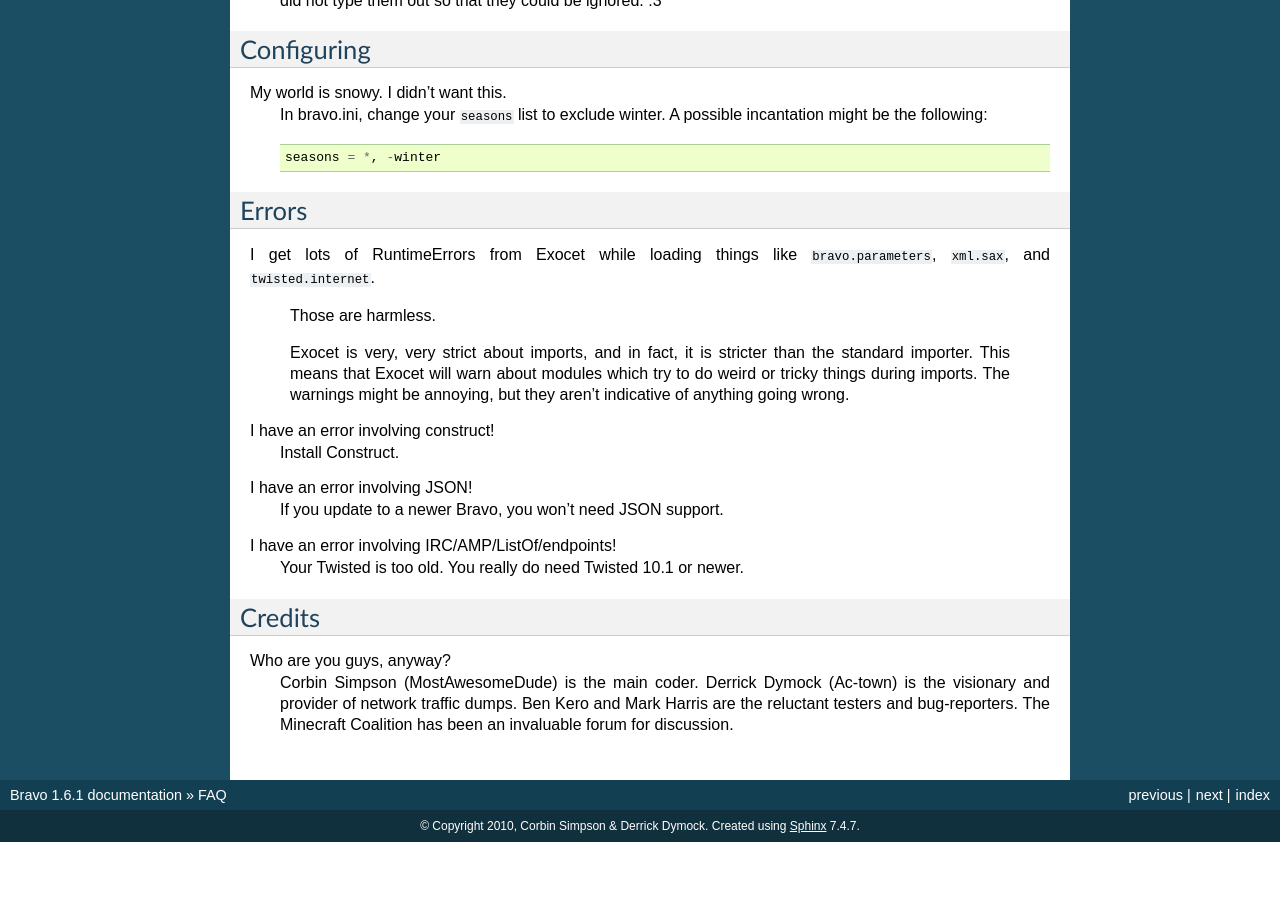
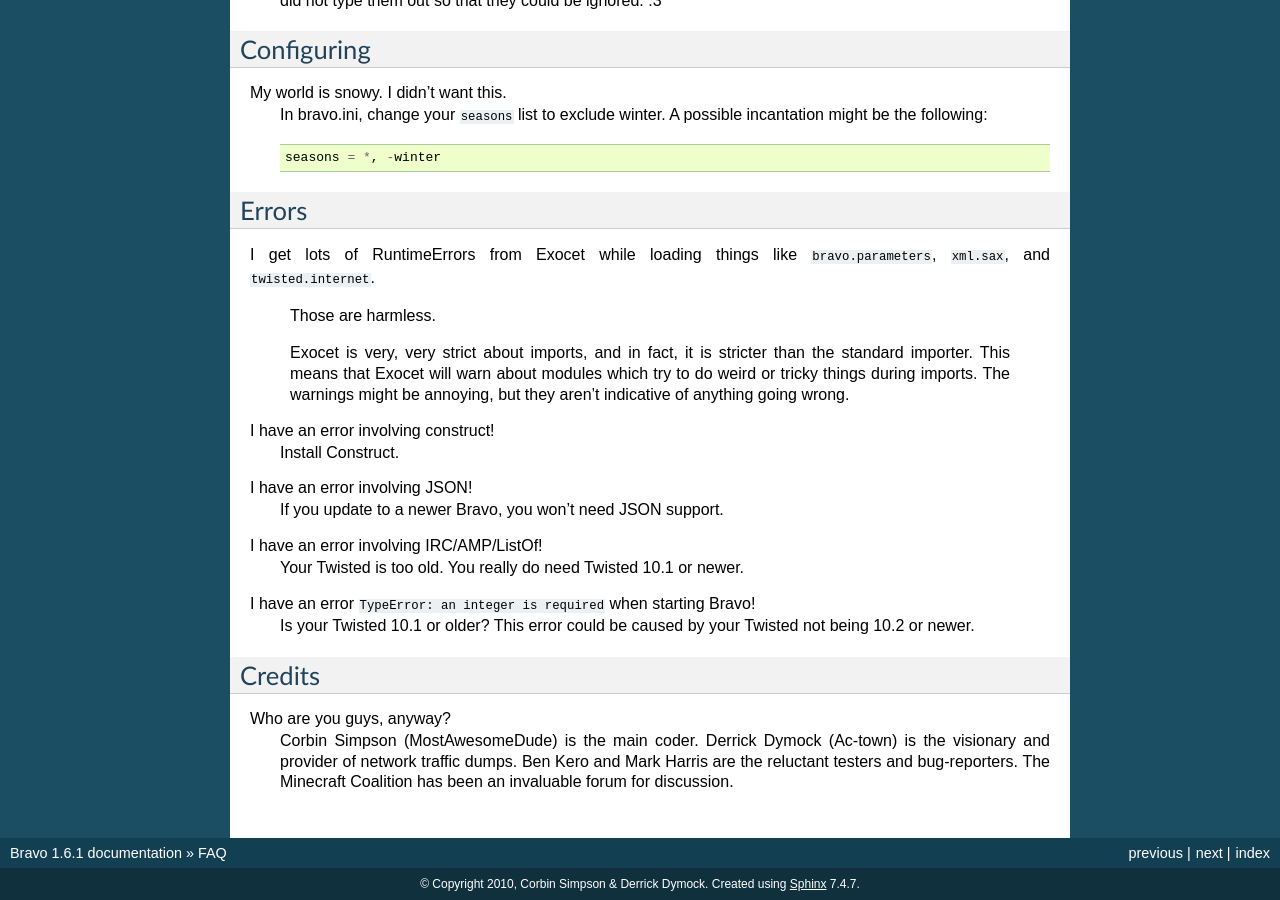
Before and after one commit to bravoserver/bravo, a Sphinx documentation site: the page built from docs/faq.rst, in a window 1280 px wide and 900 px high, scrolled down 734 px. Built offline with Sphinx 7.4.7, drawn with Linux system fonts in a browser that asks for light colours; formulas are drawn with MathJax 3; before the commit the page ends 1576 px from its top, so only the background shows below that.

Commit message:
setup, docs, README: Fix required Twisted version.

```diff
--- a/docs/faq.rst
+++ b/docs/faq.rst
@@ -70,8 +70,12 @@
 I have an error involving JSON!
  If you update to a newer Bravo, you won't need JSON support.
 
-I have an error involving IRC/AMP/ListOf/endpoints!
+I have an error involving IRC/AMP/ListOf!
  Your Twisted is too old. You really do need Twisted 10.1 or newer.
+
+I have an error ``TypeError: an integer is required`` when starting Bravo!
+ Is your Twisted 10.1 or older? This error could be caused by your Twisted not
+ being 10.2 or newer.
 
 Credits
 =======
--- a/setup.py
+++ b/setup.py
@@ -13,7 +13,7 @@
     install_requires=[
         "numpy",
         "construct>=2.03",
-        "Twisted>=10.1",
+        "Twisted>=11.0",
     ],
     author="Corbin Simpson",
     author_email="MostAwesomeDude@gmail.com",
```
Also changed, not shown: README.rst (+4 -3 lines).
